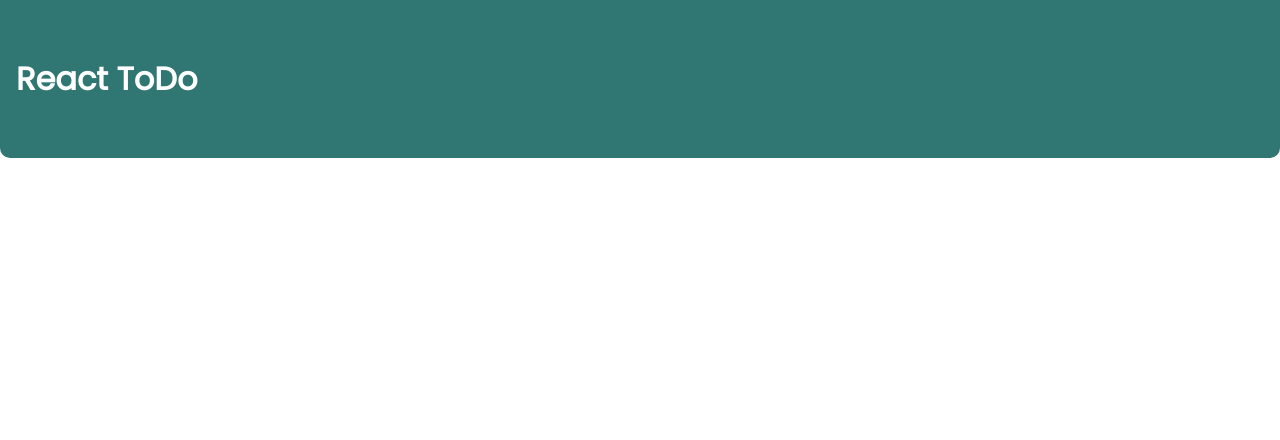
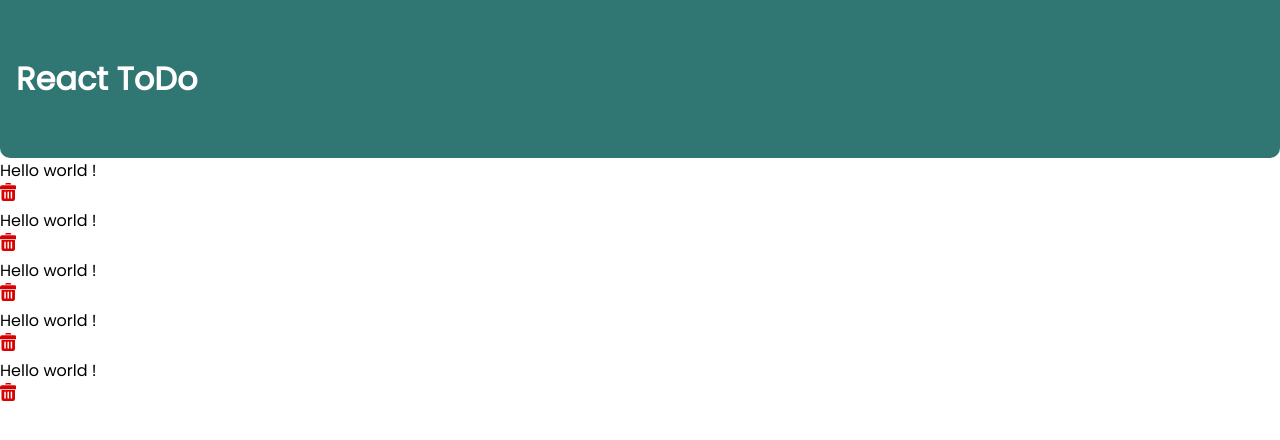
Before and after one commit to alfianandinugraha/react-todo, a React (Create React App) app: page / in a window 1280 px wide. Shown: the top 440 px of the page. Built offline with nearby package versions, Linux system fonts and the light colour scheme.

Commit message:
update: register todo and create loop five times

```diff
--- a/src/App.tsx
+++ b/src/App.tsx
@@ -1,5 +1,6 @@
 import React, { Component } from 'react'
 import Header from './Components/Header'
+import ItemTodo from './Components/ItemTodo'
 
 interface Props {
 
@@ -12,9 +13,14 @@
   state = {}
 
   render() {
+    const todoElementsTsx = [1, 2, 3, 4, 5].map((val: any, index: number) => <ItemTodo key={index}/>)
+
     return (
       <div>
         <Header />
+        <div id="todos">
+          {todoElementsTsx}
+        </div>
       </div>
     )
   }
```
